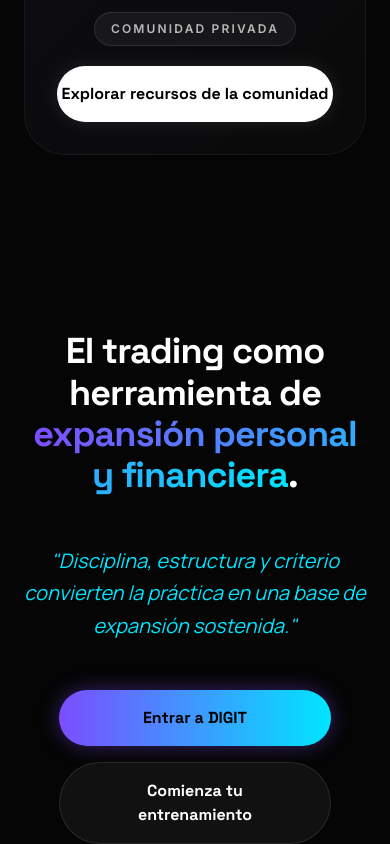
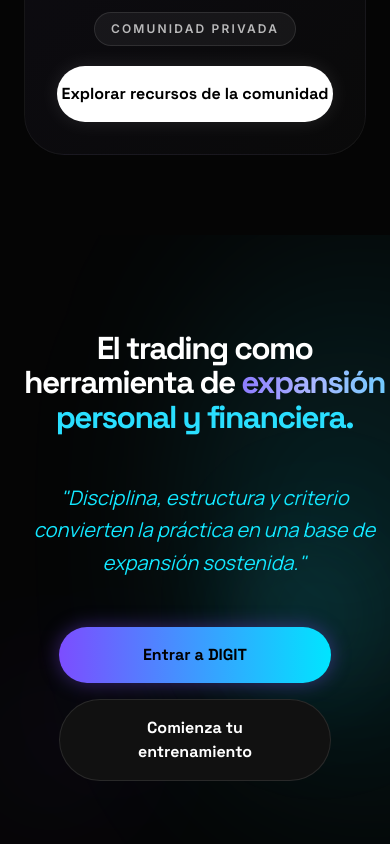
Before and after one commit to jeisonsosablockdev/digit-website, a Next.js app: page / in a window 390 px wide. Shown: the part 4380-5224 px from the top of the page. Built offline with nearby package versions, Linux system fonts and the light colour scheme.

Commit message:
fix(app): refine mobile manifesto glow composition

```diff
--- a/components/home/manifesto-section.tsx
+++ b/components/home/manifesto-section.tsx
@@ -3,25 +3,59 @@ import Link from "next/link";
 export function ManifestoSection() {
   return (
     <section
-      className="relative flex flex-col items-center justify-center overflow-hidden bg-[#050505] px-6 py-24 text-center"
+      className="relative isolate flex flex-col items-center justify-center overflow-hidden bg-[#050505] px-6 py-24 text-center"
       id="expansion-tool-section"
     >
-      <div className="pointer-events-none absolute bottom-12 left-1/2 -z-10 h-40 w-40 -translate-x-[140%] rounded-full bg-[#7C4DFF] opacity-30 blur-[75px]" />
-      <div className="pointer-events-none absolute right-0 top-1/2 -z-10 -mr-32 h-[300px] w-[300px] -translate-y-1/2 rounded-full bg-[#00E5FF] opacity-20 blur-[100px]" />
-      <div className="mx-auto max-w-2xl">
-        <h2 className="mb-12 font-headline text-4xl font-bold leading-[1.15] tracking-tight text-white md:text-5xl">
-          El trading como herramienta de{" "}
-          <span className="bg-gradient-to-r from-primary to-secondary bg-clip-text text-transparent">
-            expansión personal y financiera
+      <div
+        aria-hidden="true"
+        className="pointer-events-none absolute -right-[96%] -top-[18%] z-0 h-[50rem] w-[36.5rem] rounded-full opacity-100 blur-[78px] md:hidden"
+        style={{
+          background:
+            "radial-gradient(circle at 26% 50%, rgba(22, 233, 255, 0.148) 0%, rgba(22, 233, 255, 0.083) 26%, rgba(22, 233, 255, 0.039) 46%, rgba(22, 233, 255, 0.011) 62%, transparent 76%)"
+        }}
+      />
+      <div
+        aria-hidden="true"
+        className="pointer-events-none absolute right-[-10%] top-[34%] z-0 h-[20rem] w-[12rem] rounded-full opacity-100 blur-[48px] md:hidden"
+        style={{
+          background:
+            "radial-gradient(circle at 40% 50%, rgba(22, 233, 255, 0.085) 0%, rgba(22, 233, 255, 0.045) 34%, rgba(22, 233, 255, 0.015) 58%, transparent 78%)"
+        }}
+      />
+      <div
+        aria-hidden="true"
+        className="pointer-events-none absolute right-[6%] top-[48%] z-0 h-[9rem] w-[9rem] rounded-full bg-[#31e6ff] opacity-[0.05] blur-[44px] md:hidden"
+      />
+      <div
+        aria-hidden="true"
+        className="pointer-events-none absolute left-[8%] bottom-[14%] z-0 h-[10rem] w-[10rem] rounded-full bg-[#7C4DFF] opacity-[0.024] blur-[54px] md:hidden"
+      />
+      <div
+        aria-hidden="true"
+        className="pointer-events-none absolute right-[-2rem] top-1/2 z-0 hidden h-[26rem] w-[26rem] -translate-y-[38%] rounded-full opacity-50 blur-[120px] md:block"
+        style={{
+          background:
+            "radial-gradient(circle at center, rgba(18, 231, 255, 0.38) 0%, rgba(18, 231, 255, 0.18) 38%, transparent 72%)"
+        }}
+      />
+      <div className="pointer-events-none absolute bottom-12 left-1/2 z-0 h-40 w-40 -translate-x-[140%] rounded-full bg-[#7C4DFF] opacity-[0.044] blur-[75px]" />
+      <div className="relative z-10 mx-auto max-w-[24rem] md:max-w-2xl">
+        <h2 className="mb-12 font-headline text-[1.98rem] font-bold leading-[1.08] tracking-[-0.05em] text-white sm:text-4xl md:text-5xl md:tracking-tight">
+          <span className="block">El trading como</span>
+          <span className="block whitespace-nowrap">
+            herramienta de{" "}
+            <span className="bg-gradient-to-r from-[#8D7BFF] via-[#A9B7FF] to-[#72CBFF] bg-clip-text text-transparent">
+              expansión
+            </span>
           </span>
-          .
+          <span className="block text-[#2ADFFF]">personal y financiera.</span>
         </h2>
-        <p className="font-body text-xl italic leading-relaxed text-secondary md:text-2xl">
+        <p className="font-body text-xl italic leading-relaxed text-[#12E7FF] md:text-2xl">
           "Disciplina, estructura y criterio convierten la práctica en una base de <br />{" "}
           expansión sostenida."
         </p>
       </div>
-      <div className="mt-12 flex w-full max-w-xs flex-col gap-4 px-6">
+      <div className="relative z-10 mt-12 flex w-full max-w-xs flex-col gap-4 px-6">
         <Link
           className="interactive-scale w-full rounded-full bg-gradient-to-r from-[#7c4dff] to-[#00e5ff] px-8 py-4 text-center font-headline font-bold text-black shadow-[0_0_20px_rgba(124,77,255,0.4)] transition-all"
           href="/iniciar-sesion"
```
Also changed, not shown: 1 other file (tests, documents, lock files or other folders).
